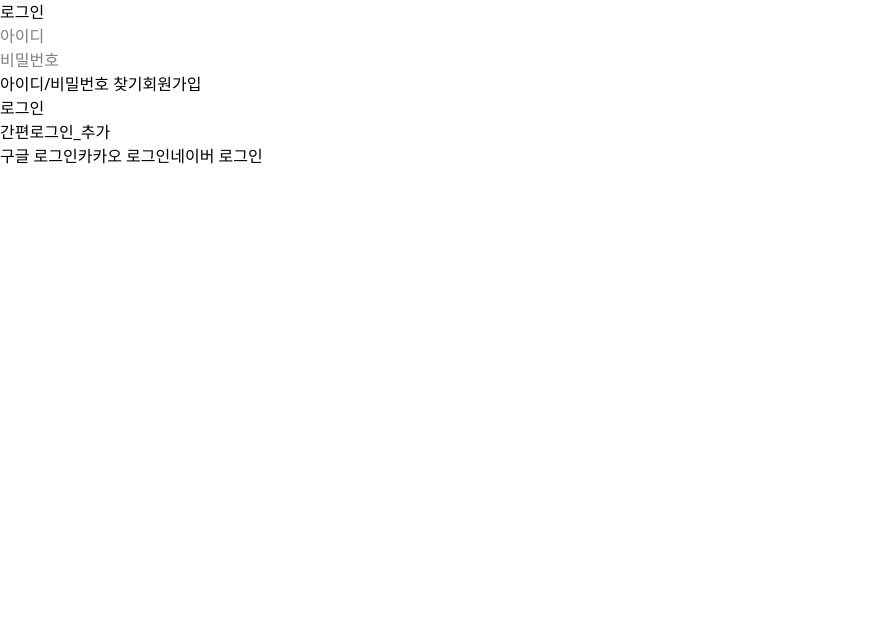
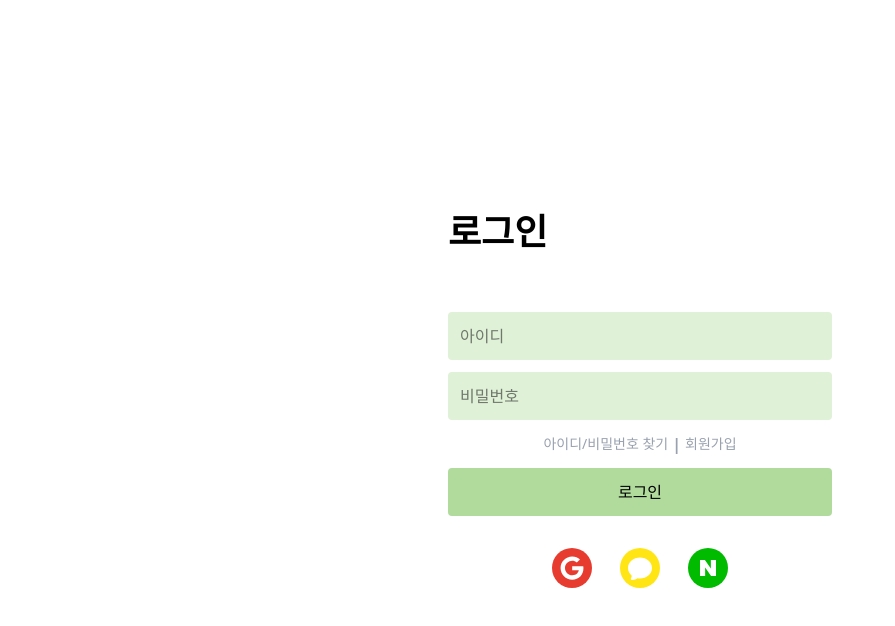
Before and after one commit to kdt-ful-class-three-group/KDT-FUL-3_PROJECT-A-3, a Next.js app in the folder client/: page /login in a window 1280 px wide. Shown: the top 626 px of the page, without its empty margins (0-895 px from the left). Built offline with nearby package versions, Linux system fonts and the light colour scheme; no server answers.

Commit message:
Feat : 로그인 스타일 적용

```diff
--- a/client/src/app/(auth)/login/page.tsx
+++ b/client/src/app/(auth)/login/page.tsx
@@ -37,15 +37,16 @@ export default function LoginPage(){
   // ✅ 인증 성공
   if (authStatus === 'ok') {
     return (
-    <div>
+    <div className="flex min-h-screen items-center justify-center">
+      <div className="w-full max-w-md p-8">
       {/* 페이지 이름 */}
-      <h1>로그인</h1>
+      <h1 className="text-4xl font-bold mb-15">로그인</h1>
       {/* 로그인폼 */}
-      <LoginForm />
+      <LoginForm/>
       {/* 간편로그인 */}
-      <div>
-        <p>간편로그인_추가</p>
+      <div className="mt-8">
         <AuthButton />
+      </div>
       </div>
     </div>
     );
--- a/client/src/components/auth/login/AuthButton.tsx
+++ b/client/src/components/auth/login/AuthButton.tsx
@@ -2,6 +2,7 @@
 
 import { useSession, signIn, signOut } from "next-auth/react";
 import { Button } from "@/components/common/Button";
+
 
 export function AuthButton() {
   const { data: session, status } = useSession();
@@ -31,10 +32,10 @@ export function AuthButton() {
             <Button type="button" onClick={logout} name="로그아웃" />
         </>
       ) : (
-          <div>
-            <Button type="button" onClick={() => signIn("google", { prompt: "select_account" })} name="구글 로그인" />
-            <Button type="button" onClick={() => signIn("kakao")} name="카카오 로그인" />
-            <Button type="button" onClick={() => signIn("naver")} name="네이버 로그인" />
+          <div className="w-full flex justify-center gap-7">
+            <Button type="button" onClick={() => signIn("google", { prompt: "select_account" })} icon="google" className="bg-[#E83B2F] flex items-center justify-center w-[40px] h-[40px] rounded-3xl"/>
+            <Button type="button" onClick={() => signIn("kakao")} icon="kakao" className="bg-[#FFE513] flex justify-center flex items-center justify-center w-[40px] h-[40px] rounded-3xl" />
+            <Button type="button" onClick={() => signIn("naver")} icon="naver" className="bg-[#00BB00] flex items-center justify-center w-[40px] h-[40px] rounded-3xl"/>
           </div>
       )}
     </div>
--- a/client/src/components/auth/login/LoginForm.tsx
+++ b/client/src/components/auth/login/LoginForm.tsx
@@ -44,15 +44,20 @@ export function LoginForm() {
 
   return (
     // 로그인 폼
-    <form onSubmit={handleSubmit}>
-      <Input label="" type="text" name="id" placeholder="아이디" value={id} onChange={e => setId(e.target.value)}/>
-      <Input label="" type="password" name="password" placeholder="비밀번호" value={pw} onChange={e=>setPw(e.target.value)}/>
+    <form onSubmit={handleSubmit} className="w-full flex-col flex gap-3" >
+      <Input label="" type="text" name="id" placeholder="아이디" value={id} onChange={e => setId(e.target.value)}
+      className="w-full p-3 bg-[#B0DB9C]/40 rounded"
+      />
+      <Input label="" type="password" name="password" placeholder="비밀번호" value={pw} onChange={e=>setPw(e.target.value)}
+      className="w-full p-3  bg-[#B0DB9C]/40 rounded"
+      />
       {/* 아이디찾기, 비밀번호 찾기, 회원가입으로 이동 */}
-      <div>
-        <Link href='/find'>아이디/비밀번호 찾기</Link>
-        <Link href='/signup'>회원가입</Link>
+      <div className="text-center flex justify-center gap-1 items-center">
+        <Link href='/find' className="text-gray-400   hover:text-black text-sm" >아이디/비밀번호 찾기</Link>
+        <p className="font-bold text-gray-400">|</p>
+        <Link href='/signup' className="text-gray-400 hover:text-black text-sm">회원가입</Link>
       </div>
-      <Button type="submit" name="로그인"/>
+      <Button type="submit" name="로그인" className="bg-[#B0DB9C] rounded p-3"/>
     </form>
   )
 }
--- a/client/src/components/common/Button.tsx
+++ b/client/src/components/common/Button.tsx
@@ -4,9 +4,13 @@ import { CiSearch } from "react-icons/ci";
 import { RxHamburgerMenu } from "react-icons/rx";
 import { FaPlus } from 'react-icons/fa'
 import { IoClose } from "react-icons/io5";
+import { FaGoogle } from "react-icons/fa";
+import { HiMiniChatBubbleOvalLeft } from "react-icons/hi2";
+import { SiNaver } from "react-icons/si";
+
 interface ButtonProps extends React.ButtonHTMLAttributes<HTMLButtonElement> {
   name?: string;
-  icon?: 'search' | 'hamburger' | 'plus' | 'minus' | 'edit' | 'delete' | 'close';
+  icon?: 'search' | 'hamburger' | 'plus' | 'minus' | 'edit' | 'delete' | 'close'|'google'|'kakao'|'naver';
   variant?: 'default' | 'icon';
   href?: string;
 }
@@ -22,6 +26,13 @@ export function Button({ name, icon, ...props }: ButtonProps) {
         return <FaPlus style={{marginRight: '0.5rem'}}/>
       case 'close':
         return <IoClose style={{marginRight: '0.5rem'}}/>
+      // 간편로그인
+      case 'google':
+        return <FaGoogle className="text-2xl text-white"/>
+      case 'kakao':
+        return <HiMiniChatBubbleOvalLeft className="text-3xl text-white" />
+      case 'naver':
+        return <SiNaver className="text-1xl text-white"/>
       default:
         return null;
     }
```
